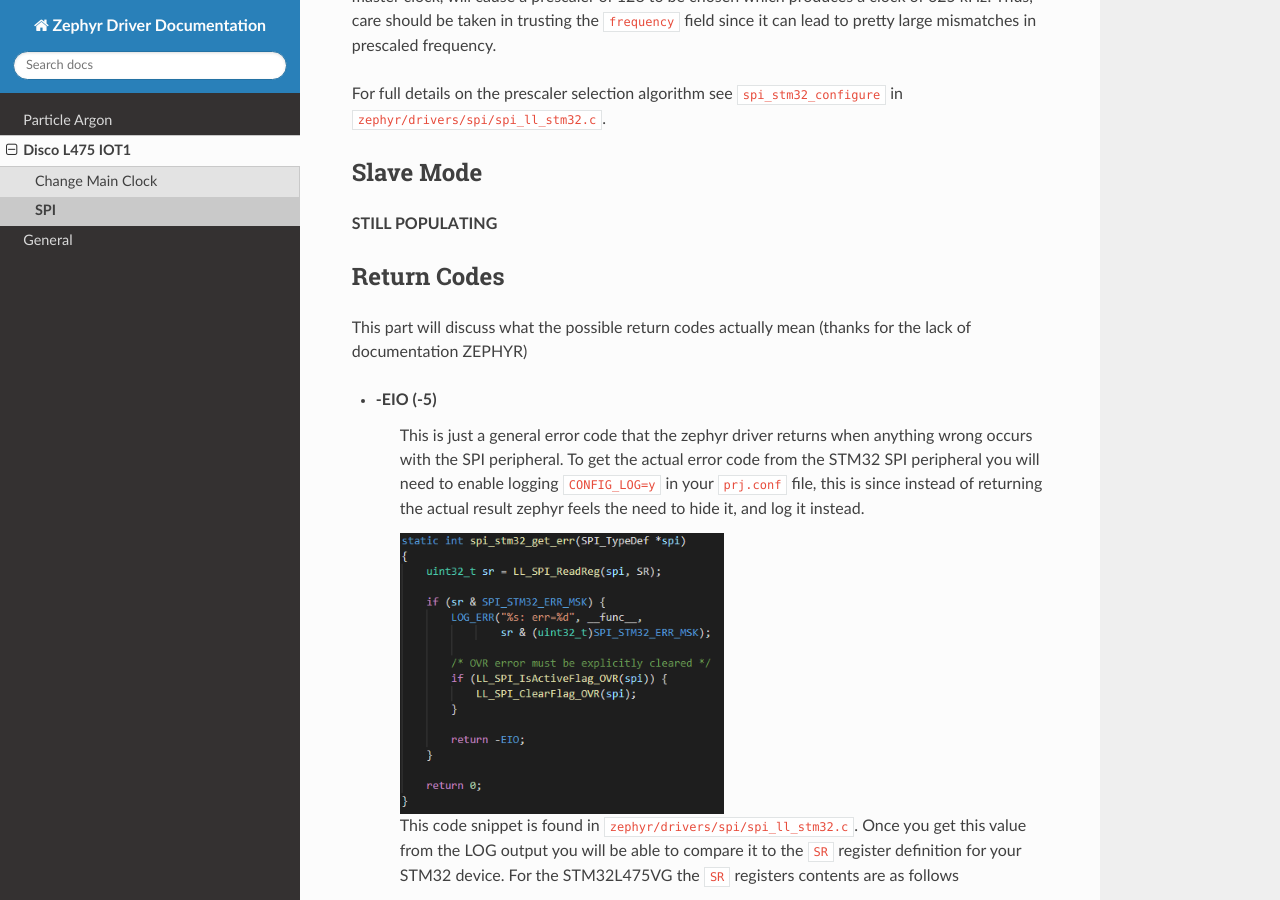
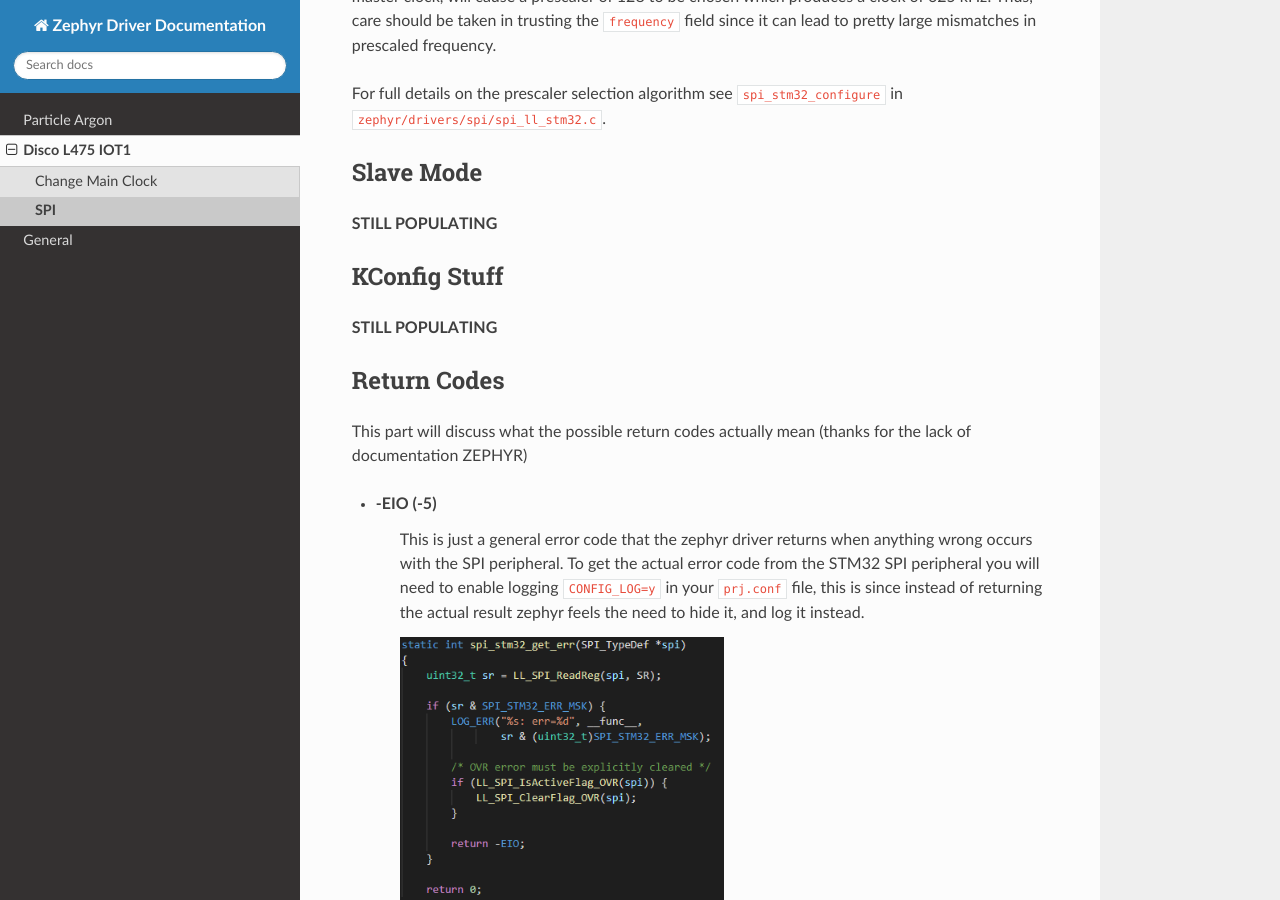
Before and after one commit to awkwardMathNerd/awkwardMathNerd.github.io, a Sphinx documentation site: the page built from docs/disco_l475_iot1/spi.rst, in a window 1280 px wide and 900 px high, scrolled down 553 px. Built offline with Sphinx 7.4.7 and the Read the Docs theme 2.0.0, drawn with Linux system fonts in a browser that asks for light colours.

Commit message:
Attempt to see if branch rule is working

```diff
--- a/docs/disco_l475_iot1/spi.rst
+++ b/docs/disco_l475_iot1/spi.rst
@@ -24,6 +24,10 @@ For full details on the prescaler selection algorithm see ``spi_stm32_configure`
 
 Slave Mode
 ##########
+**STILL POPULATING**
+
+KConfig Stuff
+#############
 **STILL POPULATING**
 
 Return Codes
```
